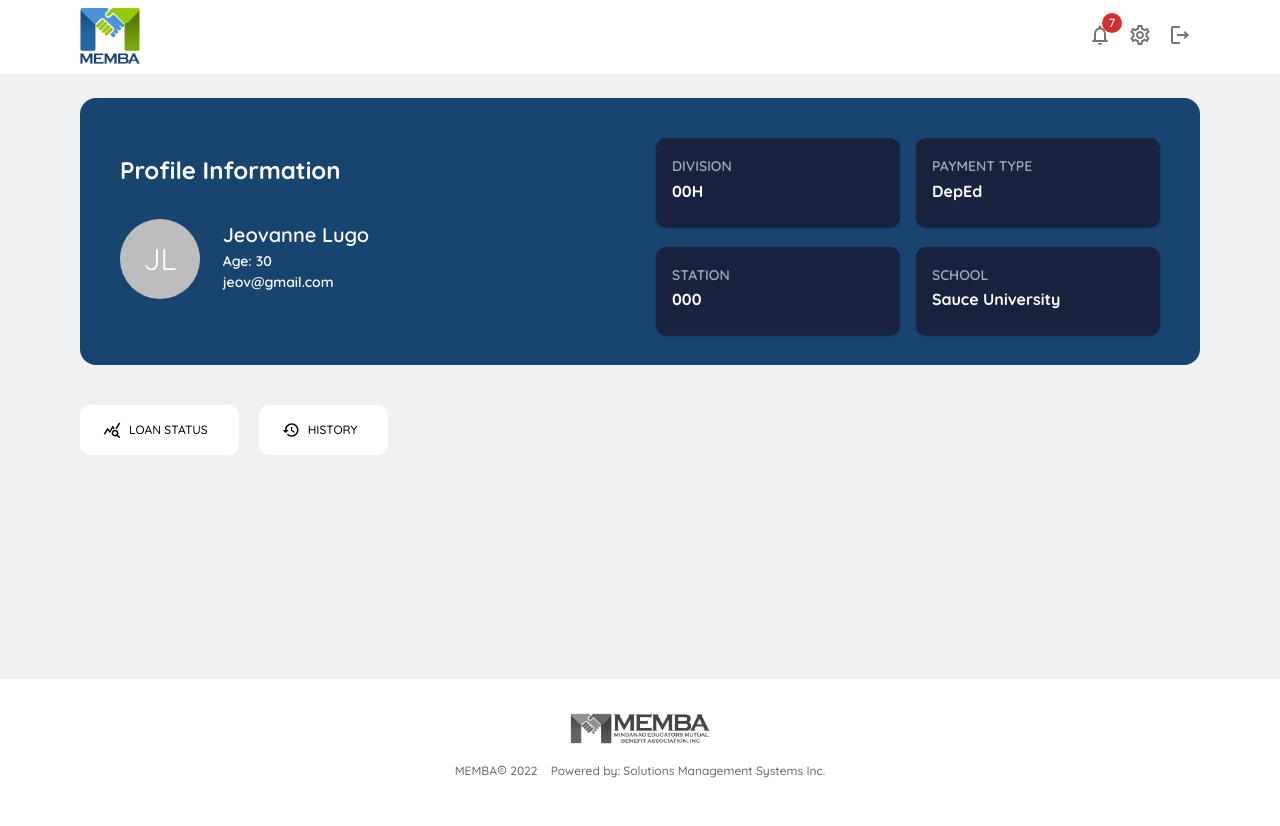
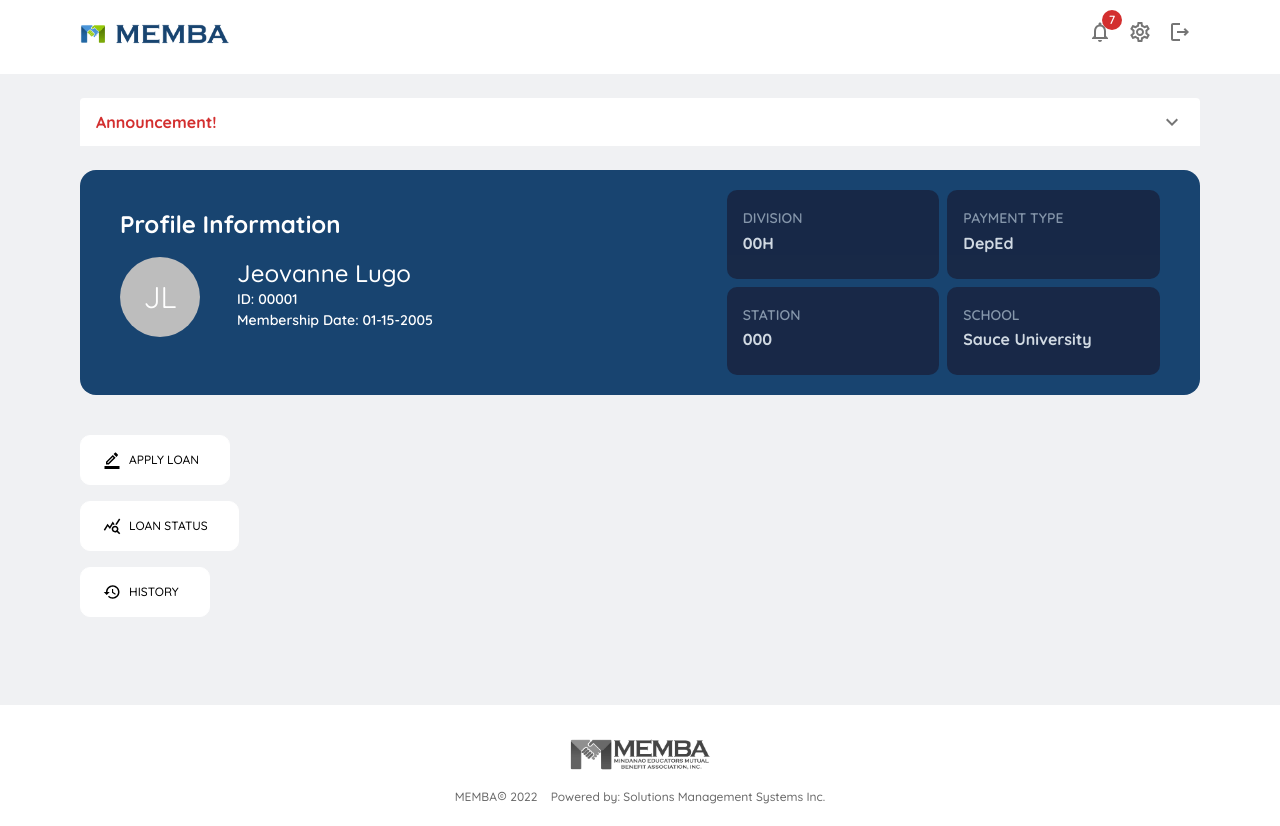
Before and after one commit to raven-21/MOLA, a React (Create React App) app in the folder mola-fe/: page /home in a window 1280 px wide. Before the commit the page ends 800 px from the top, so only its background shows below. Built offline with nearby package versions, Linux system fonts and the light colour scheme.

Commit message:
home buttons

```diff
--- a/mola-fe/src/components/Header.js
+++ b/mola-fe/src/components/Header.js
@@ -9,7 +9,7 @@ import Tooltip from "@mui/material/Tooltip";
 import Zoom from '@mui/material/Zoom';
 import Container from "@mui/material/Container";
 import Box from "@mui/material/Box";
-import LogoMemba from '../assets/memba_logo/memba_m.png';
+import LogoMemba from '../assets/memba_logo/memba_inline.png';
 // ICONS
 import NotificationsOutlinedIcon from '@mui/icons-material/NotificationsOutlined';
 import SettingsOutlinedIcon from '@mui/icons-material/SettingsOutlined';
@@ -31,11 +31,12 @@ export default function Header() {
 		<AppBar position="fixed" elevation={0} sx={{ bgcolor: '#fff' }}>
 			<Container maxWidth="lg" sx={{ paddingX: { xs: 0, sm: 0, md: '16px' } }}>
 				<Toolbar>
-					<Typography sx={{ flexGrow: 1, color: '#000', marginTop: '8px' }}>
+					<Typography sx={{ flexGrow: 1, color: '#000', margin: 'auto !important' }}>
 						<Box
 							component="img"
 							sx={{
-								width: 60
+								width: 150,
+								marginTop: '10px'
 							}}
 							alt="Memba Logo"
 							src={LogoMemba}
--- a/mola-fe/src/pages/Home.js
+++ b/mola-fe/src/pages/Home.js
@@ -7,9 +7,14 @@ import CardContent from '@mui/material/CardContent';
 import Grid from '@mui/material/Grid';
 import Avatar from '@mui/material/Avatar';
 import Button from '@mui/material/Button';
-
+import Accordion from '@mui/material/Accordion';
+import AccordionSummary from '@mui/material/AccordionSummary';
+import AccordionDetails from '@mui/material/AccordionDetails';
+// ICONS
 import HistoryOutlinedIcon from '@mui/icons-material/HistoryOutlined';
 import QueryStatsOutlinedIcon from '@mui/icons-material/QueryStatsOutlined';
+import ExpandMoreIcon from '@mui/icons-material/ExpandMore';
+import BorderColorOutlinedIcon from '@mui/icons-material/BorderColorOutlined';
 
 const useStyles = makeStyles(theme => ({
 	root: {
@@ -23,12 +28,13 @@ const useStyles = makeStyles(theme => ({
 		}
 	},
 	cardDetails: {
+		opacity: '0.8 !important',
 		backgroundColor: '#18223E !important',
-		marginTop: '20px !important',
 		borderRadius: '10px !important',
 		cursor: 'pointer',
+		transition: '0.3s !important',
 		"&:hover": {
-			backgroundColor: '#0d47a1 !important'
+			backgroundColor: '#000 !important'
 		}
 	},
 	cardTitle: {
@@ -38,17 +44,23 @@ const useStyles = makeStyles(theme => ({
 		marginTop: 40
 	},
 	menuBtn: {
-		marginRight: '20px !important',
 		background: '#fff !important',
 		color: '#000 !important',
 		borderRadius: '10px !important',
 		border: '1px solid #fff !important',
+		transition: '0s !important',
 		"&:hover": {
 			border: '1px solid #184470 !important',
 			boxShadow: '0 0.25em 0 #184470 !important'
+		},
+		"&:active": {
+			boxShadow: 'none !important',
+			transform: 'translateY(4px)'
 		}
 	}
 }));
+
+
 
 export default function Home() {
 	const classes = useStyles();
@@ -57,47 +69,63 @@ export default function Home() {
 		<div className={classes.root}>
 			<Container maxWidth="lg">
 				<div className={classes.content}>
+					<Accordion sx={{ marginBottom: 3 }} elevation={0}>
+						<AccordionSummary
+							expandIcon={<ExpandMoreIcon />}
+							aria-controls="panel1a-content"
+							id="panel1a-header"
+						>
+							<Typography color='error' sx={{ fontWeight: 'bold' }}>Announcement!</Typography>
+						</AccordionSummary>
+						<AccordionDetails>
+							<Typography>
+								Lorem ipsum dolor sit amet, consectetur adipiscing elit. Suspendisse
+								malesuada lacus ex, sit amet blandit leo lobortis eget.
+							</Typography>
+						</AccordionDetails>
+					</Accordion>
+
 					<Card elevation={0} sx={{ bgcolor: '#184470', borderRadius: 4 }}>
-						<CardContent sx={{ paddingX: 5, paddingTop: '20px !important', paddingBottom: '30px !important' }}>
+						<CardContent sx={{ paddingY: '20px !important', paddingX: { md: '40px !important' } }} >
 							<Grid container>
-								<Grid item xs={12} sm={12} md={6} lg={6} sx={{ margin: 'auto' }}>
-									<Typography variant='h5' sx={{ color: '#fff', marginBottom: 4, fontWeight: 'bold' }}>Profile Information</Typography>
+								<Grid item xs={12} sm={12} md={6} lg={7} sx={{ margin: 'auto', paddingBottom: { xs: '20px !important' } }}>
+									<Typography variant='h5' sx={{ color: '#fff', marginBottom: 2, fontWeight: 'bold' }}>Profile Information</Typography>
 									<Grid container sx={{ paddingBottom: { xs: 2, sm: 2, md: 0 } }}>
 										<Grid item lg={2}>
 											<Avatar sx={{ width: 80, height: 80, fontSize: 30 }}>JL</Avatar>
 										</Grid>
 										<Grid item lg={10} sx={{ paddingLeft: 2 }}>
-											<Typography variant='h6' sx={{ color: '#fff' }}>Jeovanne Lugo</Typography>
-											<Typography variant='subtitle2' sx={{ color: '#fff' }}>Age: 30</Typography>
-											<Typography variant='subtitle2' sx={{ color: '#fff' }}>jeov@gmail.com</Typography>
+											<Typography variant='h5' sx={{ color: '#fff' }}>Jeovanne Lugo</Typography>
+											<Typography variant='subtitle2' sx={{ color: '#fff' }}>ID: 00001</Typography>
+											<Typography variant='subtitle2' sx={{ color: '#fff' }}>Membership Date: 01-15-2005</Typography>
 										</Grid>
 									</Grid>
 								</Grid>
 
+								<Grid item xs={12} sm={12} md={6} lg={5}>
+									<Grid container spacing={1}>
 										<Grid item xs={12} sm={12} md={6} lg={6}>
-									<Grid container>
-										<Grid item xs={12} sm={12} md={6} lg={6} sx={{ paddingLeft: { sm: 0, md: 2 } }}>
-											<Card className={classes.cardDetails}>
+											<Card className={classes.cardDetails} elevation={0} sx={{ marginBottom: 1 }}>
 												<CardContent sx={{ color: '#fff' }}>
 													<Typography variant="button" className={classes.cardTitle}>DIVISION</Typography>
 													<Typography sx={{ fontWeight: 'bold' }}>00H</Typography>
 												</CardContent>
 											</Card>
-											<Card className={classes.cardDetails}>
+											<Card className={classes.cardDetails} elevation={0}>
 												<CardContent sx={{ color: '#fff' }}>
 													<Typography variant="button" className={classes.cardTitle}>STATION</Typography>
 													<Typography sx={{ fontWeight: 'bold' }}>000</Typography>
 												</CardContent>
 											</Card>
 										</Grid>
-										<Grid item xs={12} sm={12} md={6} lg={6} sx={{ paddingLeft: { sm: 0, md: 2 } }}>
-											<Card className={classes.cardDetails}>
+										<Grid item xs={12} sm={12} md={6} lg={6}>
+											<Card className={classes.cardDetails} elevation={0} sx={{ marginBottom: 1 }}>
 												<CardContent sx={{ color: '#fff' }}>
 													<Typography variant="button" className={classes.cardTitle}>PAYMENT TYPE</Typography>
 													<Typography sx={{ fontWeight: 'bold' }}>DepEd</Typography>
 												</CardContent>
 											</Card>
-											<Card className={classes.cardDetails}>
+											<Card className={classes.cardDetails} elevation={0}>
 												<CardContent sx={{ color: '#fff' }}>
 													<Typography variant="button" className={classes.cardTitle}>SCHOOL</Typography>
 													<Typography sx={{ fontWeight: 'bold' }}>Sauce University</Typography>
@@ -111,15 +139,28 @@ export default function Home() {
 					</Card>
 
 					<div className={classes.btnGroup}>
+						<Grid container spacing={2}>
+							<Grid item sx={12} sm={12}>
+								<Button variant="contained" size='large' disableElevation className={classes.menuBtn}>
+									<BorderColorOutlinedIcon sx={{ fontSize: 'large' }} />
+									<Typography variant='overline' sx={{ marginX: 1 }}>Apply Loan</Typography>
+								</Button>
+							</Grid>
+							<Grid item sx={12} sm={12}>
 								<Button variant="contained" size='large' disableElevation className={classes.menuBtn}>
 									<QueryStatsOutlinedIcon sx={{ fontSize: 'large' }} />
 									<Typography variant='overline' sx={{ marginX: 1 }}>Loan Status</Typography>
 								</Button>
+							</Grid>
+							<Grid item sx={12} sm={12}>
 								<Button variant="contained" size='large' disableElevation className={classes.menuBtn}>
 									<HistoryOutlinedIcon sx={{ fontSize: 'large' }} />
 									<Typography variant='overline' sx={{ marginX: 1 }}>History</Typography>
 								</Button>
+							</Grid>
+						</Grid>
 					</div>
+
 				</div>
 			</Container >
 		</div >
```
Also changed, not shown: mola-fe/src/assets/memba_logo/memba_abbrv.png (added), mola-fe/src/assets/memba_logo/memba_inline.png (added). Lines whose indentation alone changed are shown as unchanged.
